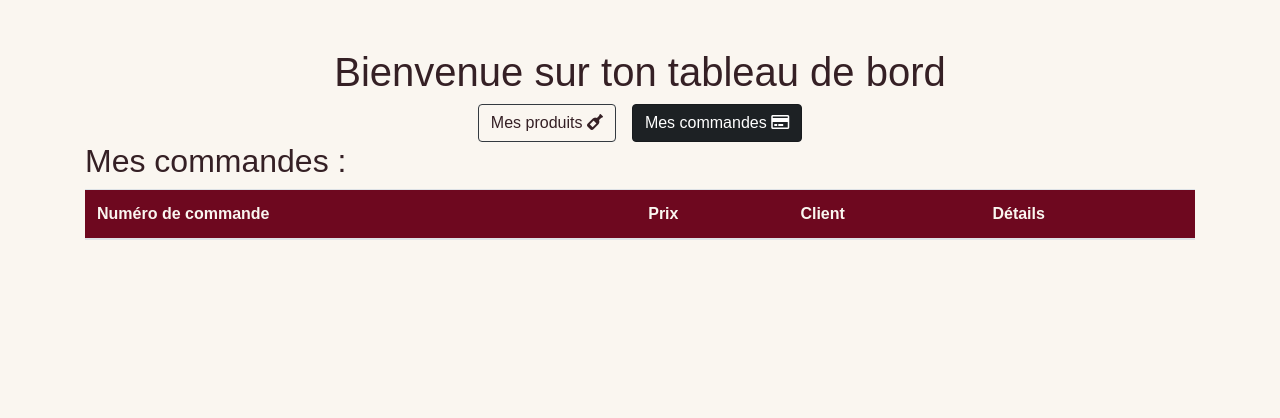
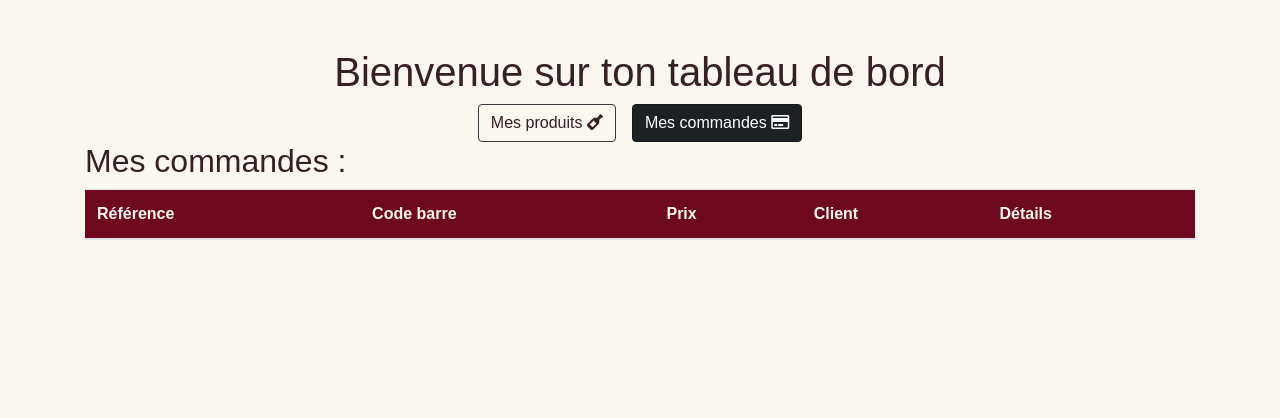
Before and after one commit to LouGrom/Owine, a Symfony app: template templates/board/board.html.twig in a window 1280 px wide, after a click on "Mes commandes". Shown: the part 57-475 px from the top of the page. Run offline with Twig, Linux system fonts and the light colour scheme; the template is opened without the code that fills it, so the values that code supplies are empty; some libraries are stand-ins or nearby versions; some web fonts are replaced.

Commit message:
Add reference in board template

```diff
--- a/templates/board/board.html.twig
+++ b/templates/board/board.html.twig
@@ -55,7 +55,8 @@
             <table class="table">
             <thead class="thead">
                 <tr>
-                <th scope="col">Numéro de commande</th>
+                <th scope="col">Référence</th>
+                <th scope="col">Code barre</th>
                 <th scope="col">Prix</th>
                 <th scope="col">Client</th>
                 <th scope="col">Détails</th>
@@ -64,6 +65,7 @@
             <tbody>
             {% for order in app.user.receivedOrders %}
                 <tr>
+                <td>{{ order.reference }}</td>
                 <td>{{ order.trackingNumber }}</td>
                 <td>{{ order.totalAmount }}</td>
                 <td>{{ order.buyer.firstname ~ ' ' ~ order.buyer.lastname }}</td>
```
